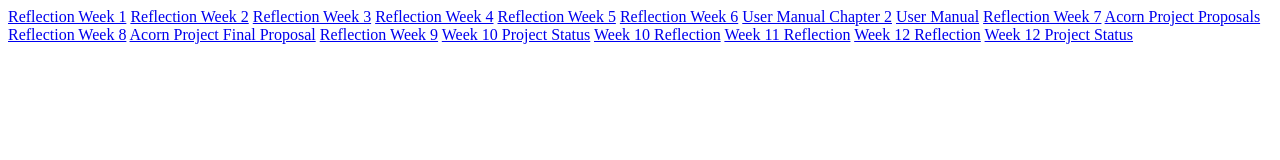
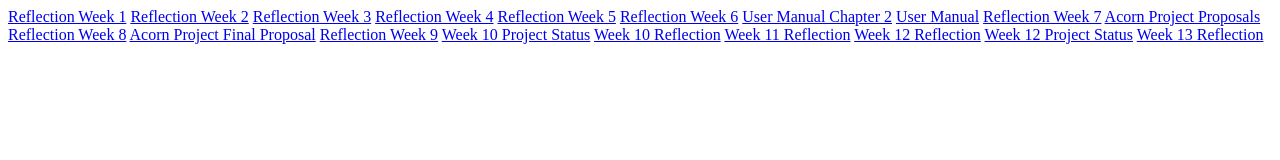
Before and after one commit to ariannamihu/CSE-170, a plain HTML site: page index.html in a window 1280 px wide. Drawn offline with Linux system fonts and the light colour scheme.

Commit message:
Update index.html

```diff
--- a/index.html
+++ b/index.html
@@ -19,6 +19,7 @@
   <a href="./wk_11_reflection.docx"> Week 11 Reflection</a>
   <a href="./wk_12_reflection.docx"> Week 12 Reflection</a>
   <a href="./12 Prove_ Acorn Project Status.docx"> Week 12 Project Status</a>
+  <a href="./wk_13_reflection.docx"> Week 13 Reflection</a>
   </body>
 
 </html>
```
